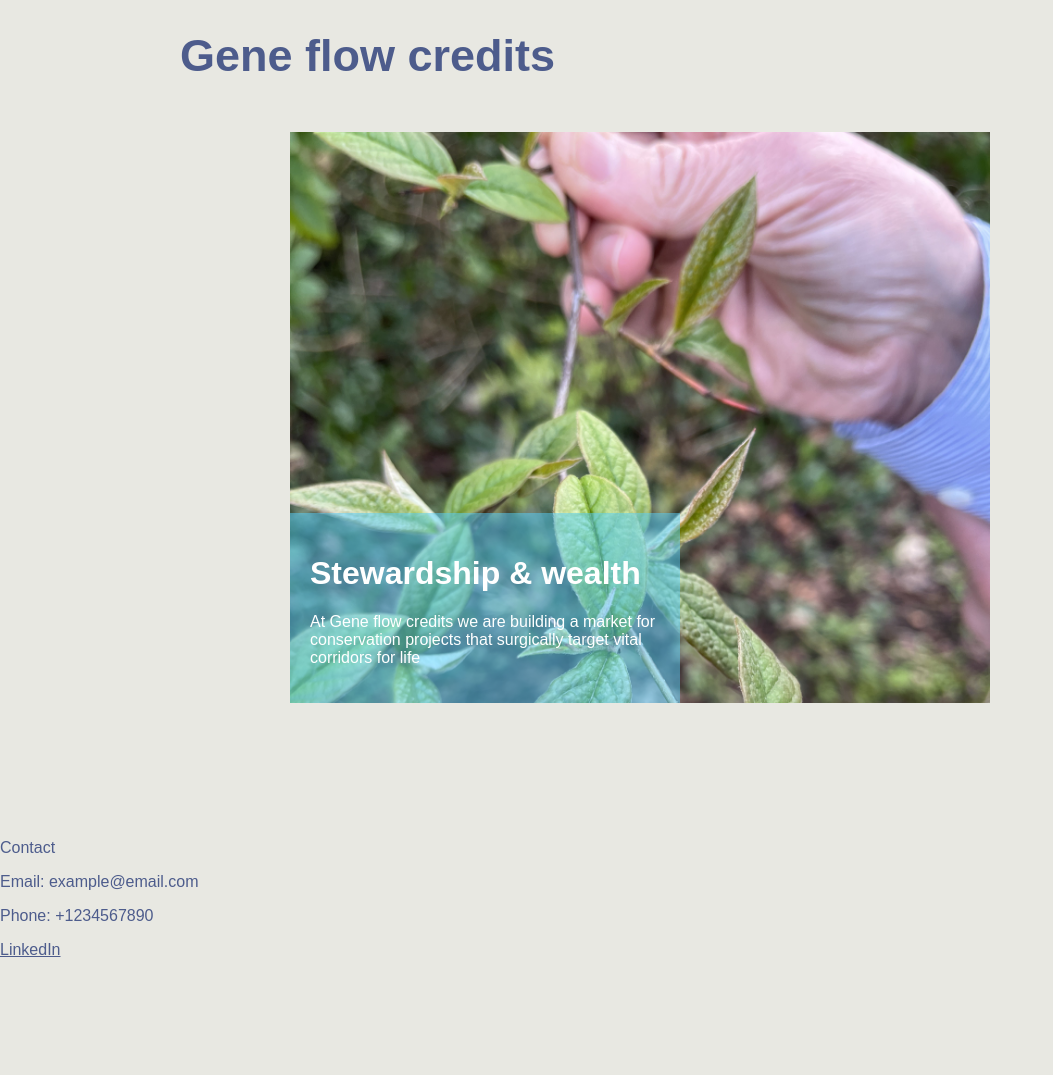
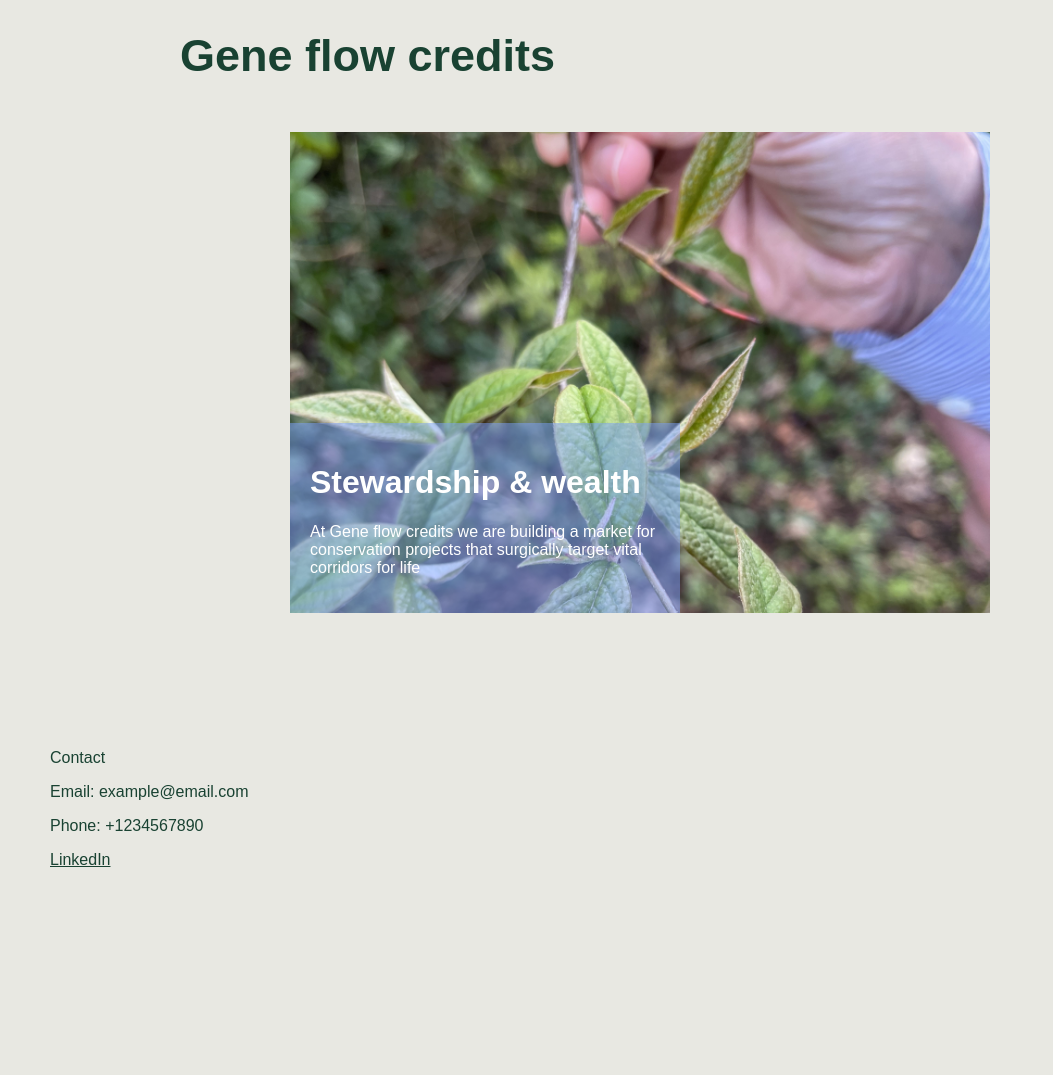
Before and after one commit to ljdnielsen/environmentalresearch-tech.github.io, a Jekyll site: the page built from README.md, in a window 1280 px wide. Shown: the whole page, without its empty margins (0-1053 px from the left). Built offline with Jekyll 4.4.1, drawn with Linux system fonts in a browser that asks for light colours; our own code applies the rules of GitHub Pages for plain Markdown files; after the commit the page ends 985 px from its top, so only the background shows below that.

Commit message:
cropped image and changed text color

```diff
--- a/_layouts/default.html
+++ b/_layouts/default.html
@@ -20,7 +20,7 @@
         }
         .header-link {
             text-decoration: none;
-            color: #4d5c8c;
+            color: #194232;
             font-family: Arial, Helvetica, sans-serif;
             font-weight: bold;
             font-size: 45px;
@@ -42,20 +42,21 @@
             position: absolute;
             bottom: 0;
             left: 0;
-            background-color: rgba(86, 210, 255, 0.5); /* Semi-transparent blue */
+            background-color: rgba(125, 162, 255, 0.5); /* Semi-transparent blue */
             color: white;
             width: 50%;
             padding: 20px;
         }
         footer {
             background-color: #e8e8e2;
-            color: #4d5c8c;
+            color: #194232;
             padding: 100px 0;
             width: 100%;
+            margin-left: 50px;
         }
         .styled-link {
             text-decoration: underline;
-            color: #4d5c8c;
+            color: #194232;
         }
     </style>
 </head>
@@ -66,7 +67,7 @@
         </div>
     </header>
     <div class="image-container">
-        <img src="/docs/images/plant_examination.jpg" alt="Descriptive Alt Text">
+        <img src="/docs/images/branch.jpg" alt="Descriptive Alt Text">
         <div class="text-overlay">
             <h1>Stewardship & wealth</h1>
             <p>At Gene flow credits we are building a market for conservation projects that surgically target vital corridors for life</p>
```
Also changed, not shown: docs/images/branch.jpg (added), docs/images/plant_examination.jpg (deleted).
